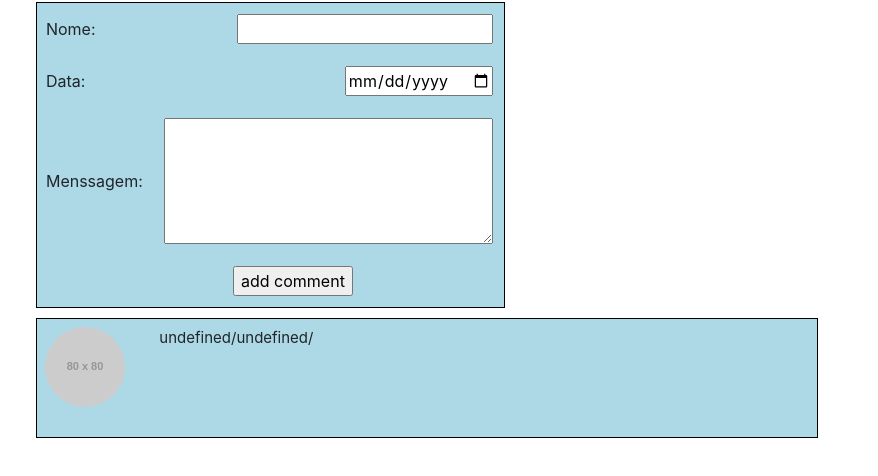
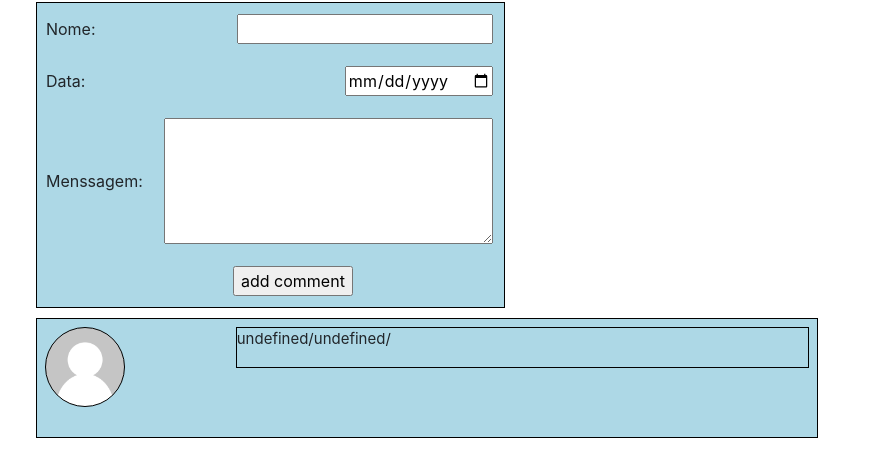
Before and after one commit to pablo-oliveiraDev/challenge-page-comments, a plain HTML site: page index.html in a window 1280 px wide. Both pictures are taken after a click on the button "add comment". Shown: the part 64-540 px from the top of the page, without its empty margins (0-878 px from the left). Drawn offline with nearby package versions, Linux system fonts and the light colour scheme; placeholder pictures from the web are drawn by us.

Commit message:
insercao de comentarios

```diff
--- a/index.html
+++ b/index.html
@@ -5,18 +5,22 @@
     <meta charset="UTF-8">
     <meta http-equiv="X-UA-Compatible" content="IE=edge">
     <meta name="viewport" content="width=device-width, initial-scale=1.0">
-    <title>Comentarios</title>
+    <link rel="stylesheet" href="https://cdnjs.cloudflare.com/ajax/libs/font-awesome/5.15.4/css/all.min.css">
+
+
     <link rel="stylesheet" href="./src/css/estilos.css">
     <link rel="stylesheet" href="https://stackpath.bootstrapcdn.com/bootstrap/4.4.1/css/bootstrap.min.css"
         integrity="sha384-Vkoo8x4CGsO3+Hhxv8T/Q5PaXtkKtu6ug5TOeNV6gBiFeWPGFN9MuhOf23Q9Ifjh" crossorigin="anonymous">
-
+        <title>Comentarios</title>
 
 </head>
 
 <body>
     <h1>
+
         In Construction!
     </h1>
+
     <div class="container-fluid ">
         <div class="row ">
 
--- a/src/css/estilos.css
+++ b/src/css/estilos.css
@@ -7,14 +7,19 @@
     background-color: #ADD8E6 ;
 }
 .left-painel-img{
-    width: 12%;
-
+    width: 80px;
+    border: 1px solid #000;
 
     float: left;
+    height: 80px;
+    border-radius: 100%;
+    font-size: 50px;
+    background-image: url(../imagem/user-image.png);
+    background-size: cover;
 }
 .right-painel{
-    width: 85%;
-
+    width: 75%;
+    border: 1px solid #000;
 
     float: right;
     margin-left: 1%;
--- a/src/java/comments.js
+++ b/src/java/comments.js
@@ -1,5 +1,5 @@
 function render(dados) {
-    var html = "<div class='comentbox'><div class='left-painel-img '><img src='https://via.placeholder.com/80x80.png?'class=' rounded-circle 'alt='80x80'  data-holder-rendered='true'></div><div class='right-painel'><span>" + dados.name  + "</span><div class='date'>" + dados.data + "</div><p>" + dados.body + "</p></div><div class='clear clearfix'></div></div>";
+    var html = "<div class='comentbox'><div class='left-painel-img '></div><div class='right-painel'><span>" + dados.name  + "</span><div class='date'>" + dados.data + "</div><p>" + dados.body + "</p></div><div class='clear clearfix'></div></div>";
     $('#text-menssage').append(html)
 
 }
```
Also changed, not shown: src/imagem/user-image.png (added).
